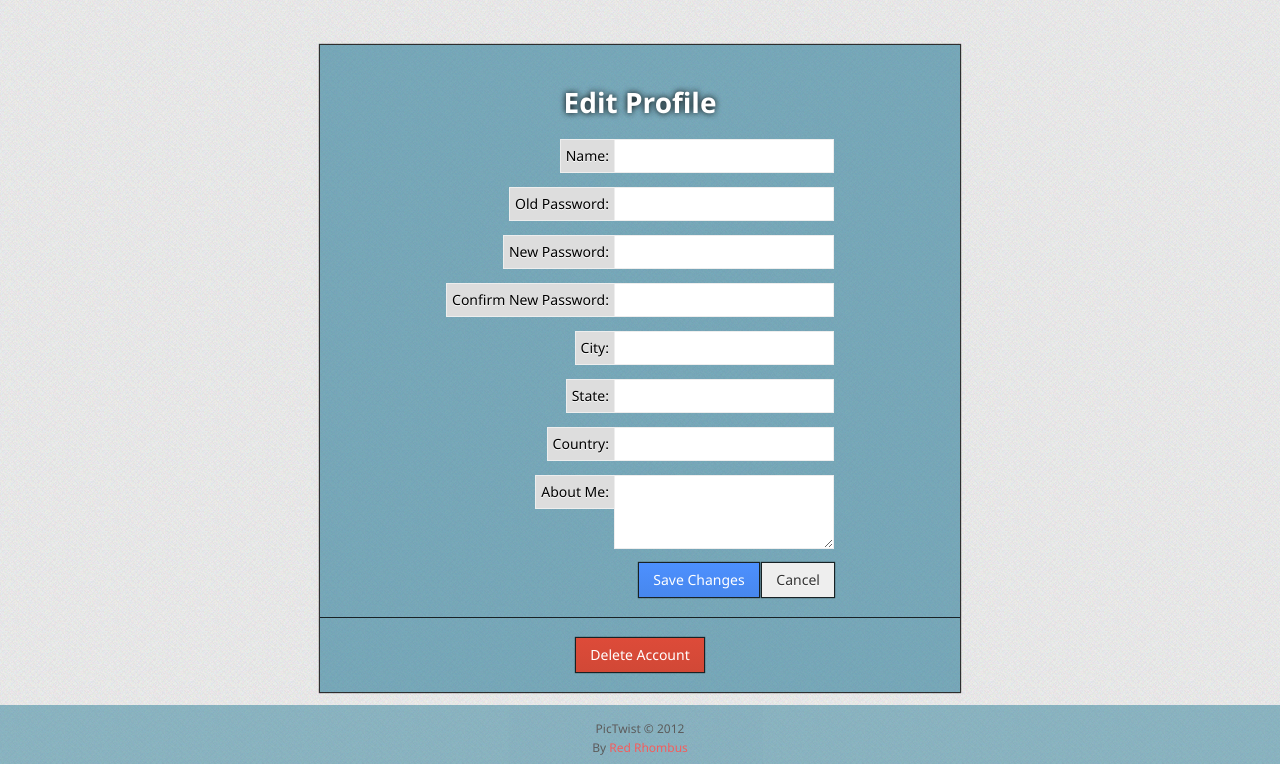
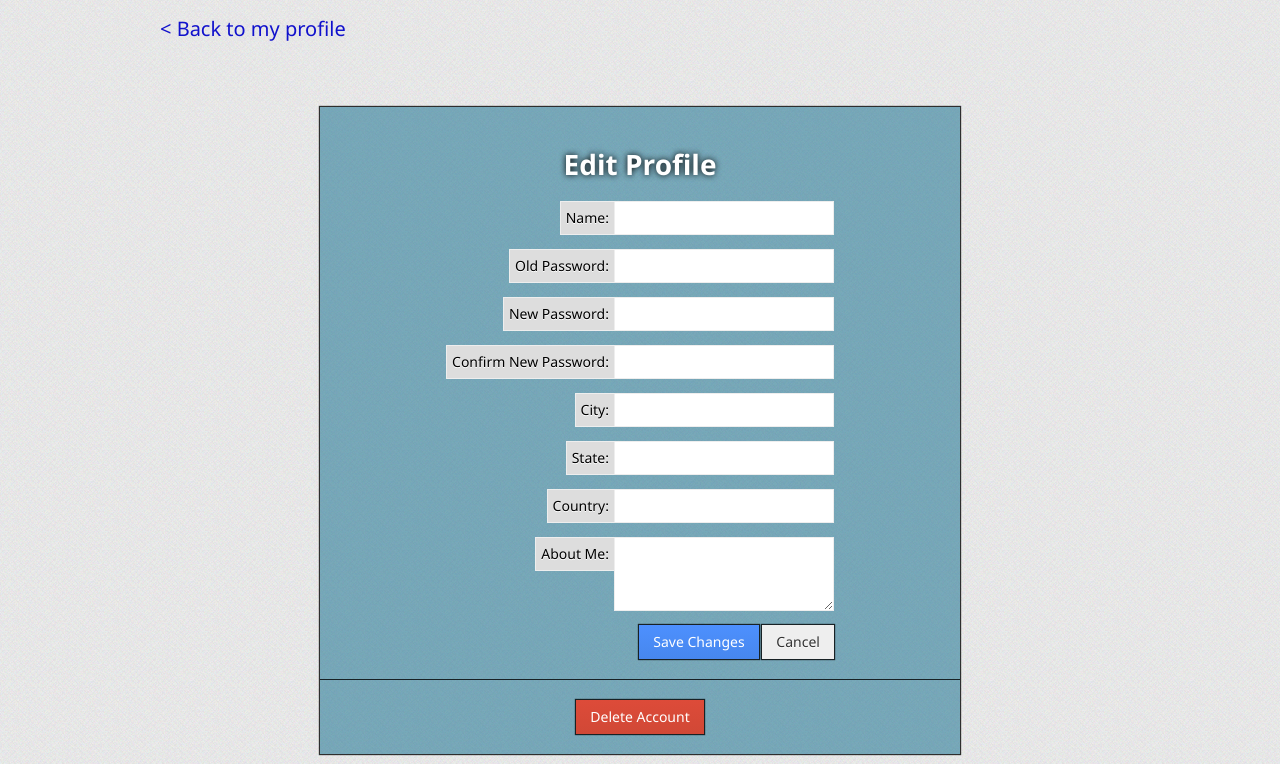
Before and after one commit to christiangenco/pictwist, a PHP site: page /editInfo.php in a window 1280 px wide. Shown: the part 170-934 px from the top of the page. Run offline with PHP 8.4, Linux system fonts and the light colour scheme; data that the repository does not hold is empty; some libraries are stand-ins or nearby versions.

Commit message:
Added return to profile link on editInfo

```diff
--- a/editInfo.php
+++ b/editInfo.php
@@ -37,6 +37,8 @@
 <script type="text/javascript">
 	setTitle("Edit Profile");
 </script>
+
+<a class="returnLink" href="<?php echo $profileURL;?>">< Back to my profile</a>
 
 <div class="centerBox">
 
```
